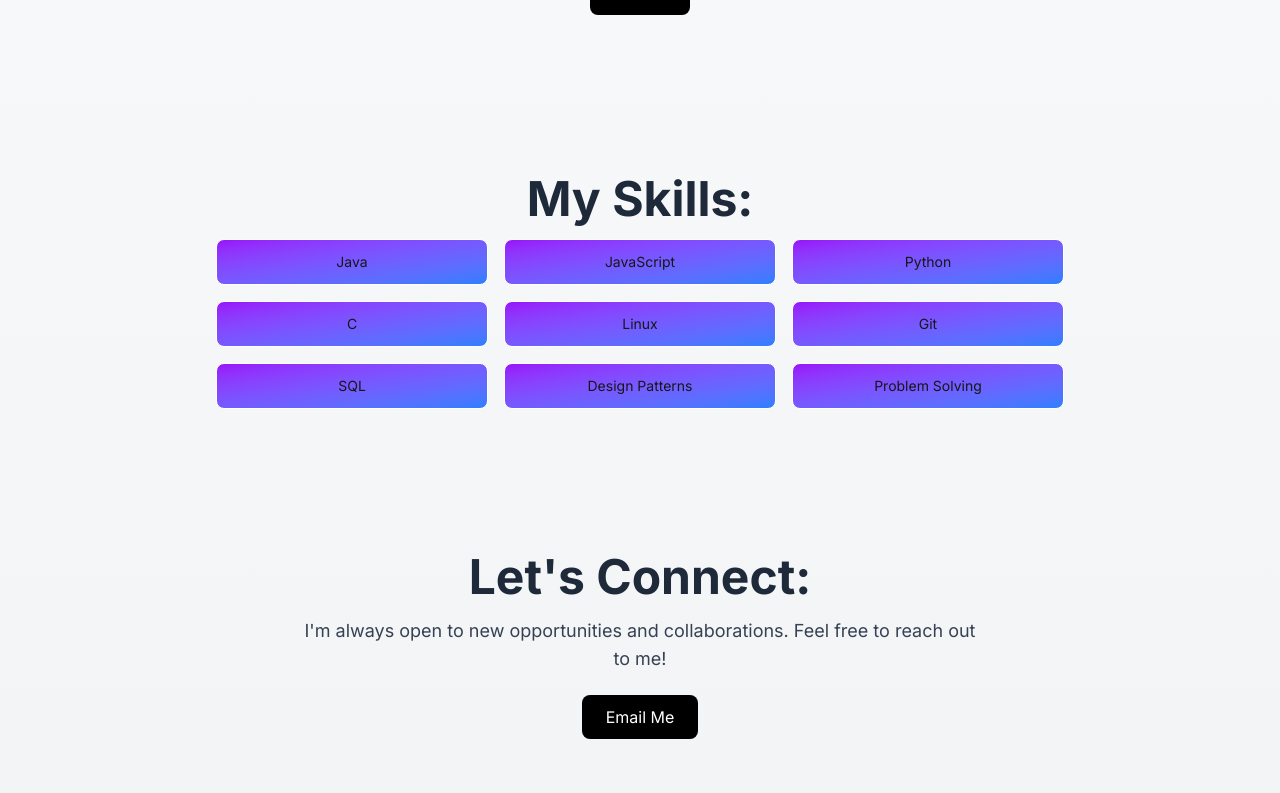
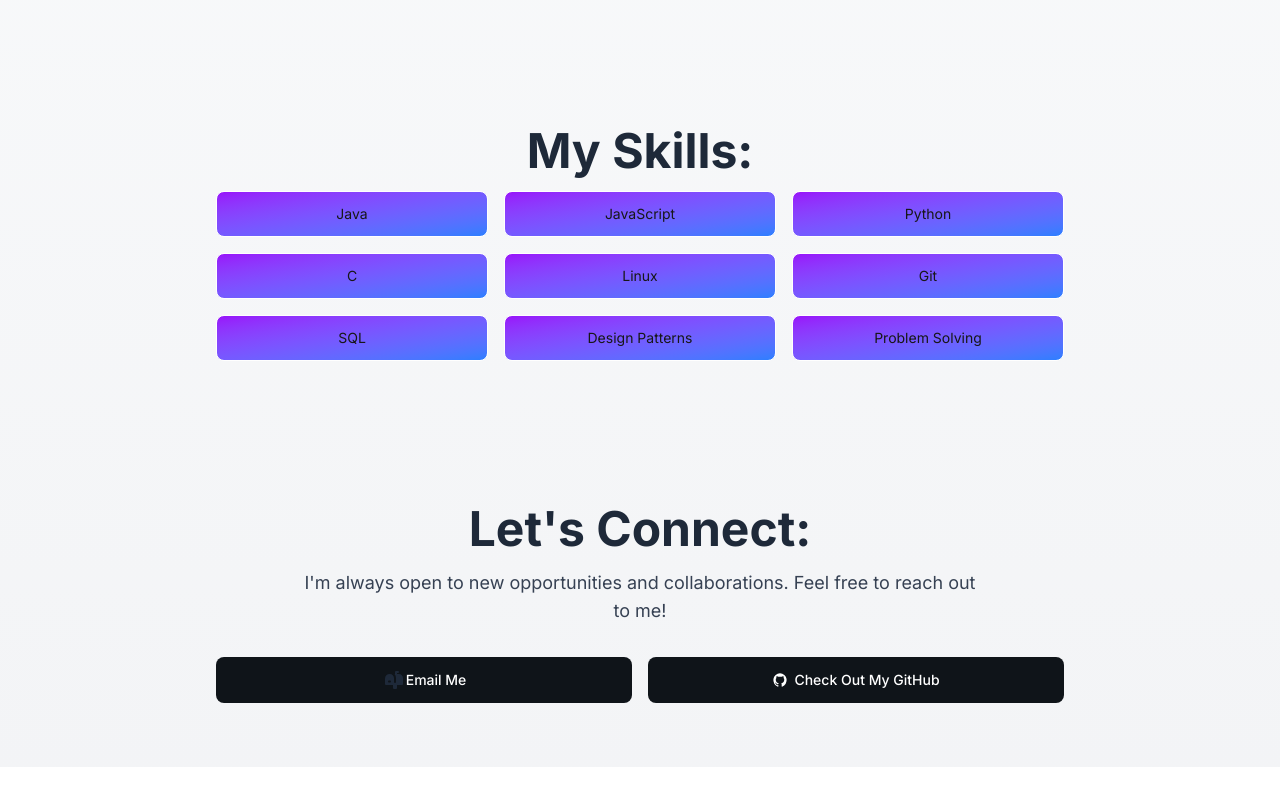
Before and after one commit to mahicks5/my-portfolio, a Next.js app: page / in a window 1280 px wide. Shown: the part 426-1219 px from the top of the page. After the commit the page ends 1193 px from the top, so only its background shows below. Built offline with nearby package versions, Linux system fonts and the light colour scheme.

Commit message:
updated lets connect section buttons

```diff
--- a/src/app/page.tsx
+++ b/src/app/page.tsx
@@ -19,19 +19,13 @@ export default function Home() {
           </p>
           <div className="flex gap-4 justify-center">
             {/* <a
-              href="#projects"
-              className="bg-black text-white px-6 py-3 rounded-lg hover:bg-gray-500 transition"
-            >
-              View Projects
-            </a> */}
-            <a
               href="https://github.com/mahicks5"
               target="_blank"
               rel="noopener noreferrer"
               className="bg-black text-white px-6 py-3 rounded-lg hover:bg-gray-500 transition"
             >
               GitHub
-            </a>
+            </a> */}
           </div>
         </div>
       </section>
@@ -40,38 +34,53 @@ export default function Home() {
       <section className="max-w-4xl mx-auto px-6 py-20">
         <div className="text-center">
           <h2 className="text-5xl font-bold text-gray-800 mb-4">My Skills:</h2>
-          <div className="grid grid-cols-6 md:grid-cols-3 gap-4">
+          <div className="grid md:grid-cols-3 gap-4">
             {['Java', 'JavaScript', 'Python', 'C', 'Linux' , 'Git', 'SQL', 'Design Patterns', 'Problem Solving'].map((skill) => (
-              // <div
-              //   key={skill}
-              //   className="bg-black-to-white text-white px-6 py-3 rounded-lg hover:bg-gray-500 transition"              >
-              //   {skill}
-              // </div>
-
               <div key={skill} className="border-solid border-1 border-white relative rounded-lg inline-flex items-center justify-center p-0.5 overflow-hidden text-sm text-heading rounded-base group bg-gradient-to-br from-purple-600 to-blue-500 hover:to-purple-600 hover:from-blue-500 dark:text-white focus:ring-4 focus:outline-none focus:ring-blue-300 dark:focus:ring-blue-800">
                 <span key={skill} className="border-solid relative rounded-lg px-4 py-2.5 transition-all ease-in duration-75 bg-neutral-primary-soft rounded-base hover:bg-transparent hover:dark:bg-transparent leading-5">
                   {skill}
                 </span>
               </div>
-
-
             ))}
           </div>
         </div>
       </section>
 
       {/* Contact Section */}
-      <section className="max-w-4xl mx-auto px-6 py-16 text-center">
+      <section className="max-w-4xl mx-auto px-6 py-16">
+        <div className="text-center">
           <h2 className="text-5xl font-bold text-gray-800 mb-4">Let's Connect:</h2>
           <p className="text-lg text-gray-700 max-w-2xl mx-auto mb-8">
             I'm always open to new opportunities and collaborations. Feel free to reach out to me!
           </p>
-        <a
+
+          <div className="grid md:grid-cols-4 gap-4">
+            {/* <a
               href="mailto:maxwellahicks5@gmail.com"
               className="bg-black text-white px-6 py-3 rounded-lg hover:bg-gray-500 transition"
             >
               Email Me
             </a>
+            <a
+              href="https://github.com/mahicks5"
+              target="_blank"
+              rel="noopener noreferrer"
+              className="bg-black text-white px-6 py-3 rounded-lg hover:bg-gray-500 transition"
+            >
+              GitHub
+            </a> */}
+
+            <button type="button" className="justify-center col-span-2 text-white bg-[#0f1419] hover:bg-[#0f1419]/90 focus:ring-4 rounded-lg focus:outline-none focus:ring-[#0f1419]/50 box-border border border-transparent font-medium leading-5 rounded-base text-sm px-4 py-2.5 text-center inline-flex items-center dark:hover:bg-[#24292F] dark:focus:ring-[#24292F]/55">
+              <svg className="w-6 h-6 text-gray-800 dark:text-white" aria-hidden="true" xmlns="http://www.w3.org/2000/svg" width="24" height="24" fill="currentColor" viewBox="0 0 24 24"><path d="M17 6h-2V5h1a1 1 0 1 0 0-2h-2a1 1 0 0 0-1 1v2h-.541A5.965 5.965 0 0 1 14 10v4a1 1 0 1 1-2 0v-4c0-2.206-1.794-4-4-4-.075 0-.148.012-.22.028C7.686 6.022 7.596 6 7.5 6A4.505 4.505 0 0 0 3 10.5V16a1 1 0 0 0 1 1h7v3a1 1 0 0 0 1 1h2a1 1 0 0 0 1-1v-3h5a1 1 0 0 0 1-1v-6c0-2.206-1.794-4-4-4Zm-9 8.5H7a1 1 0 1 1 0-2h1a1 1 0 1 1 0 2Z"/></svg>
+                Email Me
+            </button>
+
+            <button type="button" className="justify-center col-span-2 text-white bg-[#0f1419] hover:bg-[#0f1419]/90 focus:ring-4 rounded-lg focus:outline-none focus:ring-[#0f1419]/50 box-border border border-transparent font-medium leading-5 rounded-base text-sm px-4 py-2.5 text-center inline-flex items-center dark:hover:bg-[#24292F] dark:focus:ring-[#24292F]/55">
+              <svg className="w-4 h-4 me-1.5" aria-hidden="true" xmlns="http://www.w3.org/2000/svg" width="24" height="24" fill="currentColor" viewBox="0 0 24 24"><path fillRule="evenodd" d="M12.006 2a9.847 9.847 0 0 0-6.484 2.44 10.32 10.32 0 0 0-3.393 6.17 10.48 10.48 0 0 0 1.317 6.955 10.045 10.045 0 0 0 5.4 4.418c.504.095.683-.223.683-.494 0-.245-.01-1.052-.014-1.908-2.78.62-3.366-1.21-3.366-1.21a2.711 2.711 0 0 0-1.11-1.5c-.907-.637.07-.621.07-.621.317.044.62.163.885.346.266.183.487.426.647.71.135.253.318.476.538.655a2.079 2.079 0 0 0 2.37.196c.045-.52.27-1.006.635-1.37-2.219-.259-4.554-1.138-4.554-5.07a4.022 4.022 0 0 1 1.031-2.75 3.77 3.77 0 0 1 .096-2.713s.839-.275 2.749 1.05a9.26 9.26 0 0 1 5.004 0c1.906-1.325 2.74-1.05 2.74-1.05.37.858.406 1.828.101 2.713a4.017 4.017 0 0 1 1.029 2.75c0 3.939-2.339 4.805-4.564 5.058a2.471 2.471 0 0 1 .679 1.897c0 1.372-.012 2.477-.012 2.814 0 .272.18.592.687.492a10.05 10.05 0 0 0 5.388-4.421 10.473 10.473 0 0 0 1.313-6.948 10.32 10.32 0 0 0-3.39-6.165A9.847 9.847 0 0 0 12.007 2Z" clipRule="evenodd"/></svg>
+                Check Out My GitHub
+            </button>
+          </div>
+        </div>
       </section>
     </main>
   );
```
Lines whose indentation alone changed are shown as unchanged.
